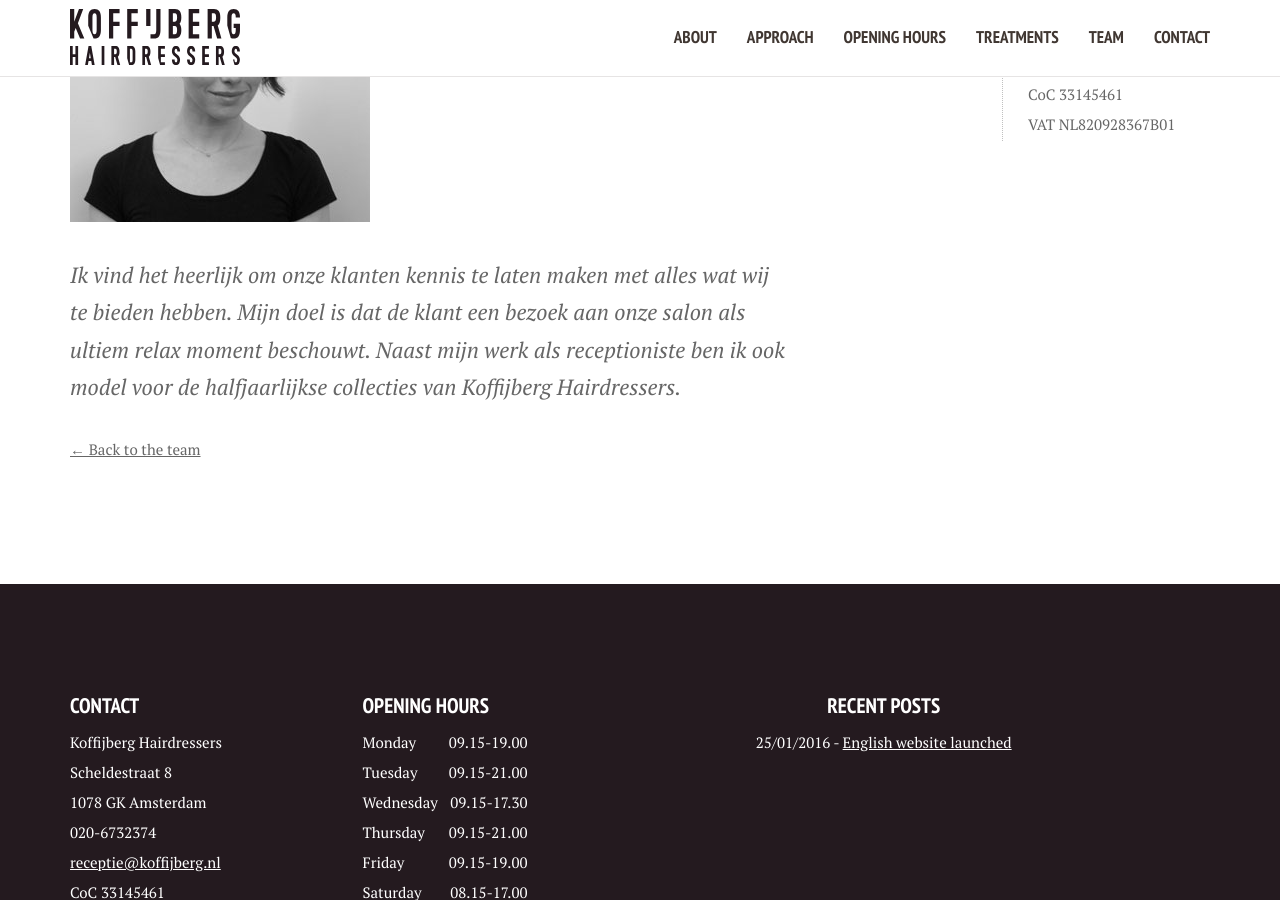
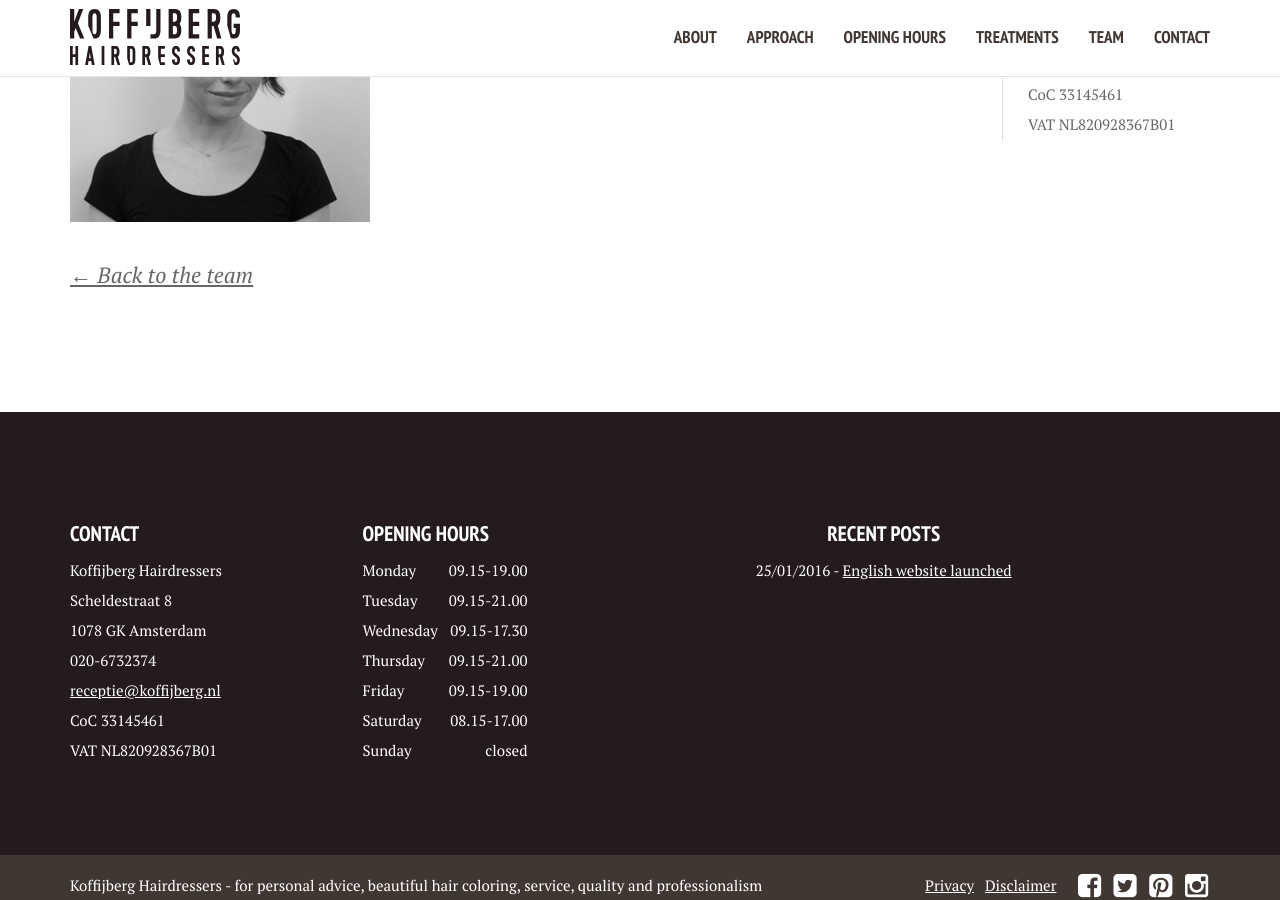
Before and after one commit to xuantiep/koffijberghairdressers, a Jekyll site: the page built from _members/laurine.md, in a window 1280 px wide and 900 px high, scrolled down 570 px. Built offline with Jekyll 4.4.1, drawn with Linux system fonts in a browser that asks for light colours.

Commit message:
Updated '/_members/laurine.md' via CloudCannon

```diff
--- a/_members/laurine.md
+++ b/_members/laurine.md
@@ -5,5 +5,3 @@ image: /img/19.-laurine-receptioniste.jpg
 functie: Receptie
 order: 6
 ---
-
-Ik vind het heerlijk om onze klanten kennis te laten maken met alles wat wij te bieden hebben. Mijn doel is dat de klant een bezoek aan onze salon als ultiem relax moment beschouwt. Naast mijn werk als receptioniste ben ik ook model voor de halfjaarlijkse collecties van Koffijberg Hairdressers.
```
